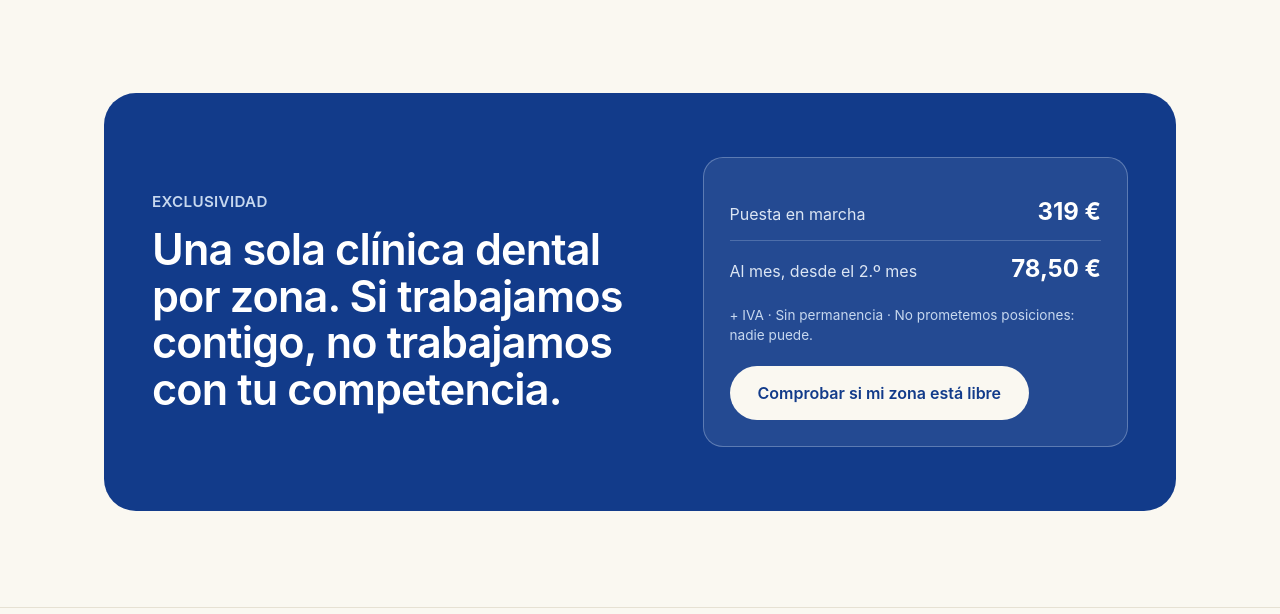
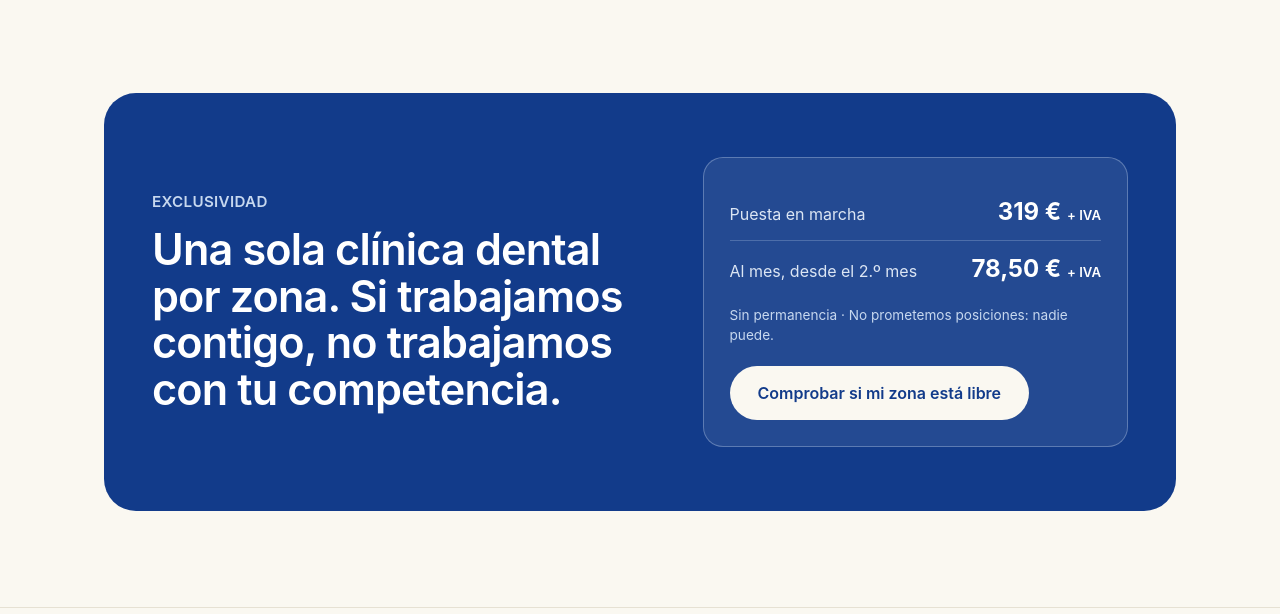
Before and after one commit to rafadomosu53-hub/Nornorteweb, a plain HTML site: page clinicas-dentales/index.html in a window 1280 px wide. Shown: the part 1875-2489 px from the top of the page. Drawn offline with Linux system fonts and the light colour scheme.

Commit message:
Precios siempre sin IVA con «+ IVA» justo detrás
Co-Authored-By: Claude Opus 5.5 <noreply@anthropic.com>
Claude-Session: https://claude.ai/code/session_01TTf539ATrAX3G8FcoTAEZK

```diff
--- a/clinicas-dentales/index.html
+++ b/clinicas-dentales/index.html
@@ -272,9 +272,9 @@
         <h2>Una sola clínica dental por zona. Si trabajamos contigo, no trabajamos con tu competencia.</h2>
       </div>
       <div class="precio">
-        <div class="precio-fila"><span>Puesta en marcha</span><strong>319 €</strong></div>
-        <div class="precio-fila"><span>Al mes, desde el 2.º mes</span><strong>78,50 €</strong></div>
-        <p class="precio-nota">+ IVA · Sin permanencia · No prometemos posiciones: nadie puede.</p>
+        <div class="precio-fila"><span>Puesta en marcha</span><strong>319 € <small style="font-size:.55em;font-weight:600">+ IVA</small></strong></div>
+        <div class="precio-fila"><span>Al mes, desde el 2.º mes</span><strong>78,50 € <small style="font-size:.55em;font-weight:600">+ IVA</small></strong></div>
+        <p class="precio-nota">Sin permanencia · No prometemos posiciones: nadie puede.</p>
         <a href="/#contacto" class="pill pill-grande pill-marfil">Comprobar si mi zona está libre</a>
       </div>
     </div>
```
Also changed, not shown: clinicas-esteticas/index.html (+3 -3 lines), condiciones/index.html (+2 -2 lines), fisioterapia/index.html (+3 -3 lines), gimnasios/index.html (+3 -3 lines), hoteles/index.html (+1 -1 lines), index.html (+1 -1 lines), inmobiliarias/index.html (+3 -3 lines), restaurantes/index.html (+3 -3 lines), talleres/index.html (+3 -3 lines), veterinarios/index.html (+3 -3 lines).
